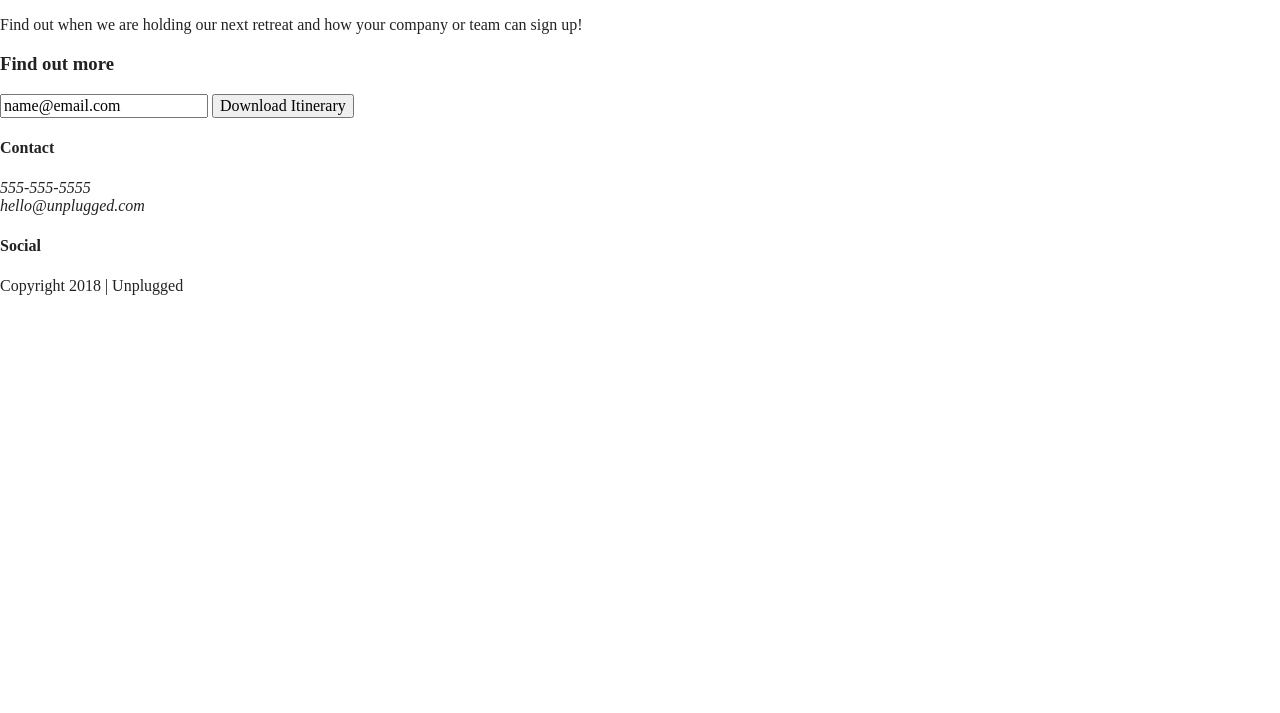
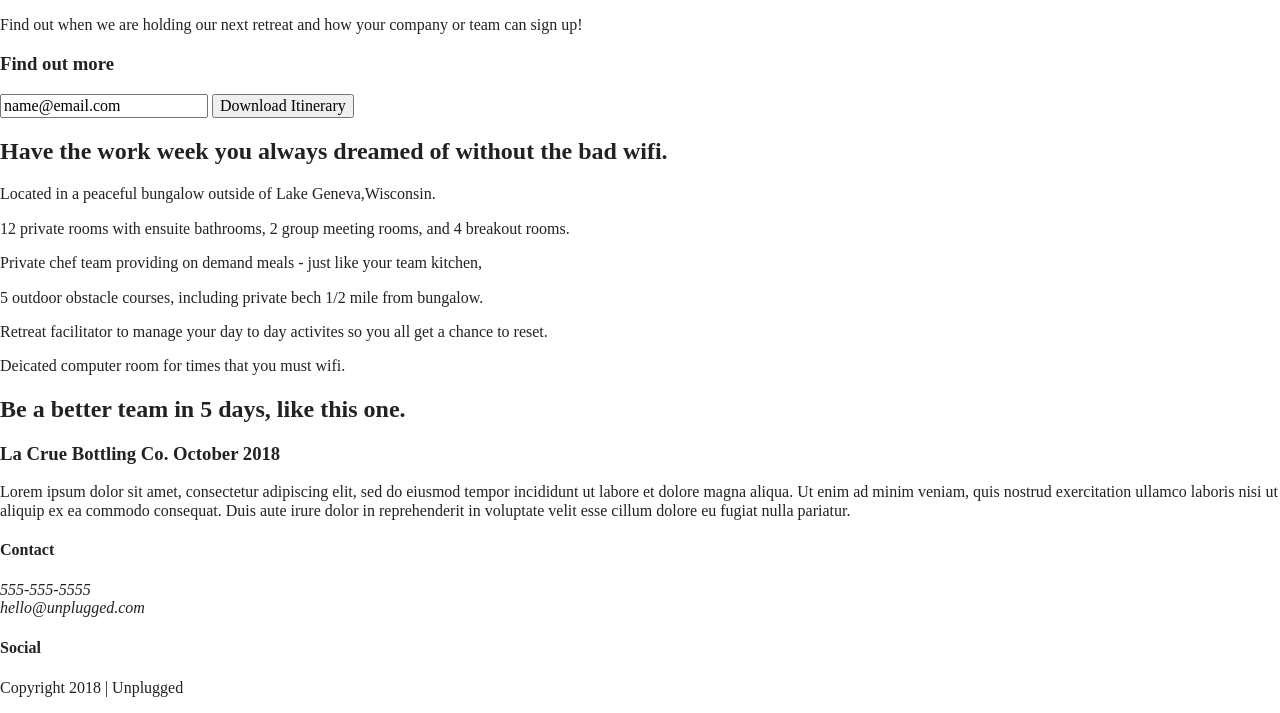
Before and after one commit to jesdominguez/unplugged-retreat, a website built with Parcel: page index.html in a window 1280 px wide. Shown: the part 176-889 px from the top of the page. Before the commit the page ends 800 px from the top, so only its background shows below. Built offline with nearby package versions, Linux system fonts and the light colour scheme.

Commit message:
Updated homepage

```diff
--- a/index.html
+++ b/index.html
@@ -63,6 +63,66 @@
   </div>
   </aside>
 
+  <section class="features">
+    <div class="content-wrapper">
+      <h2>Have the work week you always dreamed of without the bad wifi.</h2>
+        <div class="features-items">
+          <article>
+            <p class="fontawesome-icon"></p>
+      <p class="features-item-description">Located in a peaceful bungalow outside of Lake Geneva,Wisconsin.</p>
+      </article>
+
+      <article>
+        <p class="fontawesome-icon"></p>
+        <p class="features-item-description">
+          12 private rooms with ensuite bathrooms, 2 group meeting rooms, and 4 breakout rooms.</p>
+        </p>
+      </article>
+
+      <article>
+        <p class="fontawesome"></p>
+        <p class="features-item-description">
+          Private chef team providing on demand meals - just like your team kitchen,
+        </p>
+      </article>
+
+      <article>
+        <p class="fontawesome-icon"></p>
+        <p class="features-item-description">
+          5 outdoor obstacle courses, including private bech 1/2 mile from bungalow.
+        </p>
+      </article>
+
+      <article>
+        <p class="fontawesome-icon"></p>
+        <p class="features-items-description">
+          Retreat facilitator to manage your day to day activites so you all get a chance to reset.
+        </p>
+      </article>
+
+      <article>
+        <p class="fontawesome-icon"></p>
+        <p class="features-items-description">
+          Deicated computer room for times that you must wifi.
+        </p>
+      </article>
+      </div>
+    </div>
+  </section>
+
+  <section class="reviews">
+    <div class="content-wrapper">
+      <h2>Be a better team in 5 days, like this one.</h2>
+      <article>
+    </div>
+    <h3>La Crue Bottling Co. October 2018</h3>
+    <p>Lorem ipsum dolor sit amet, consectetur adipiscing elit, sed do eiusmod tempor incididunt ut labore et dolore magna aliqua. Ut enim ad minim veniam, quis nostrud exercitation ullamco laboris nisi ut aliquip ex ea commodo consequat. Duis aute irure dolor
+      in reprehenderit in voluptate velit esse cillum dolore eu fugiat nulla pariatur.
+    </p>
+  </div>
+</article>
+</div>
+</section>
   </main>
 
   <!-- Add your site or application content here -->
```
